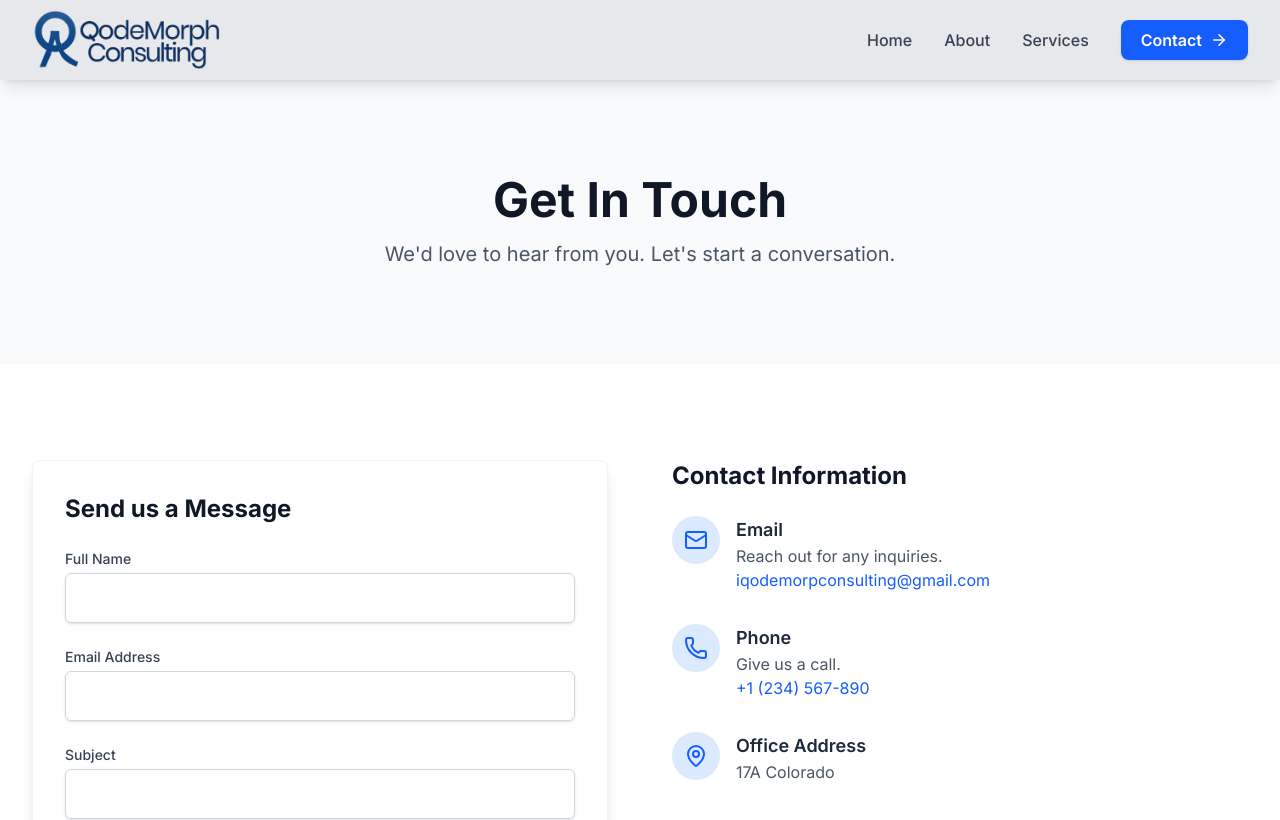
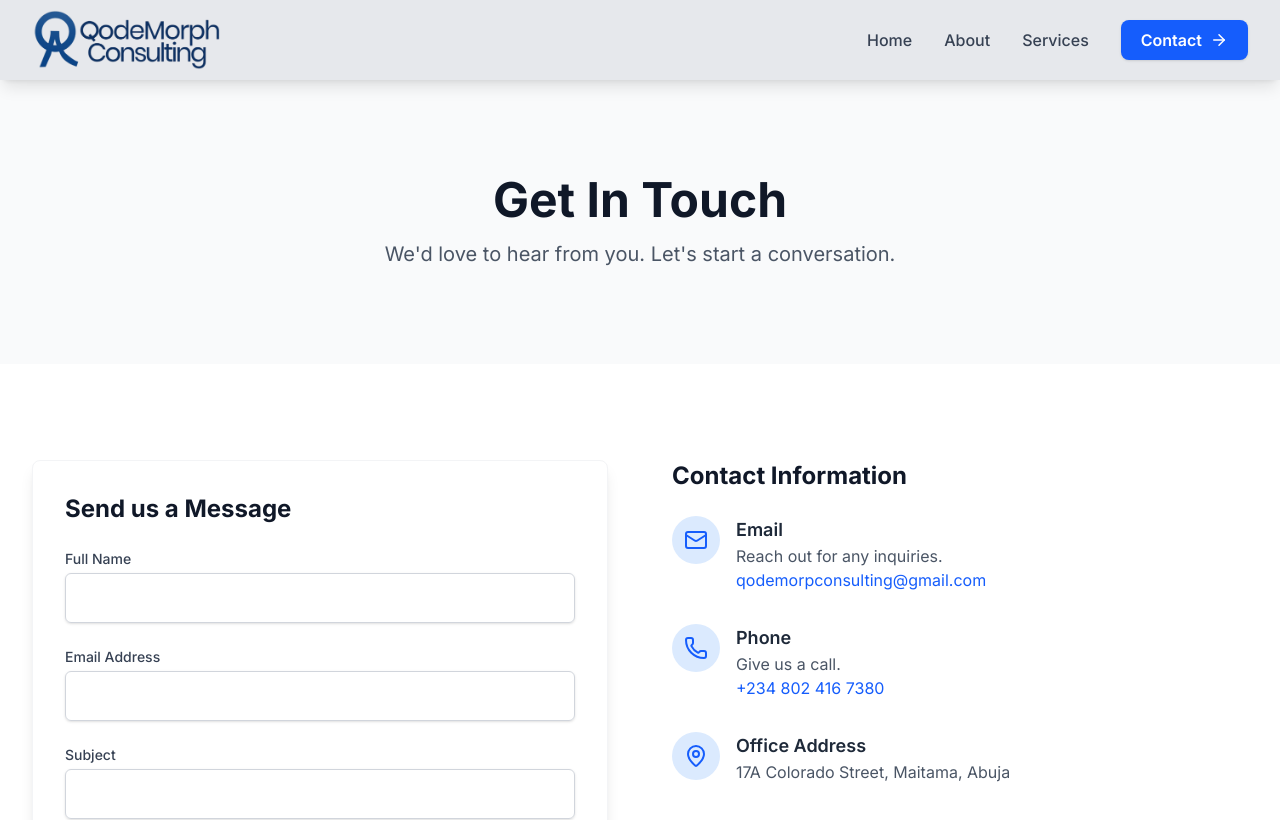
Before and after one commit to Odukzz/qodemorph, a Next.js app: page /contact in a window 1280 px wide. Shown: the top 820 px of the page. Built offline with nearby package versions, Linux system fonts and the light colour scheme.

Commit message:
Additional website updates and improvements

```diff
--- a/src/app/contact/page.js
+++ b/src/app/contact/page.js
@@ -75,7 +75,7 @@ export default function ContactPage() {
                                 <div className="ml-4">
                                     <h3 className="text-lg font-semibold text-gray-800">Email</h3>
                                     <p className="text-gray-600">Reach out for any inquiries.</p>
-                                    <a href="mailto:qodemorpconsulting@gmail.com" className="text-blue-600 hover:underline">iqodemorpconsulting@gmail.com</a>
+                                    <a href="mailto:qodemorpconsulting@gmail.com" className="text-blue-600 hover:underline">qodemorpconsulting@gmail.com</a>
                                 </div>
                             </div>
                             <div className="flex items-start">
@@ -83,14 +83,14 @@ export default function ContactPage() {
                                 <div className="ml-4">
                                     <h3 className="text-lg font-semibold text-gray-800">Phone</h3>
                                     <p className="text-gray-600">Give us a call.</p>
-                                    <a href="tel:+1234567890" className="text-blue-600 hover:underline">+1 (234) 567-890</a>
+                                    <a href="tel:+234 802 416 7380" className="text-blue-600 hover:underline">+234 802 416 7380</a>
                                 </div>
                             </div>
                              <div className="flex items-start">
                                 <div className="flex-shrink-0 bg-blue-100 text-blue-600 p-3 rounded-full"><MapPin size={24} /></div>
                                 <div className="ml-4">
                                     <h3 className="text-lg font-semibold text-gray-800">Office Address</h3>
-                                    <p className="text-gray-600">17A Colorado</p>
+                                    <p className="text-gray-600">17A Colorado Street, Maitama, Abuja</p>
                                 </div>
                             </div>
                          </div>
```
